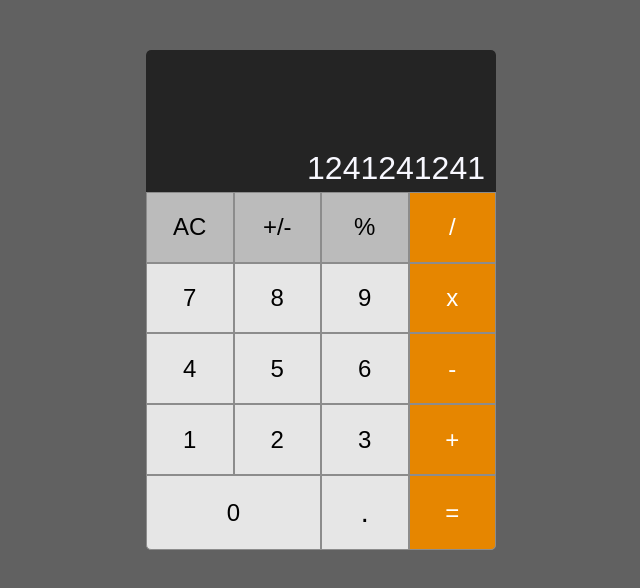
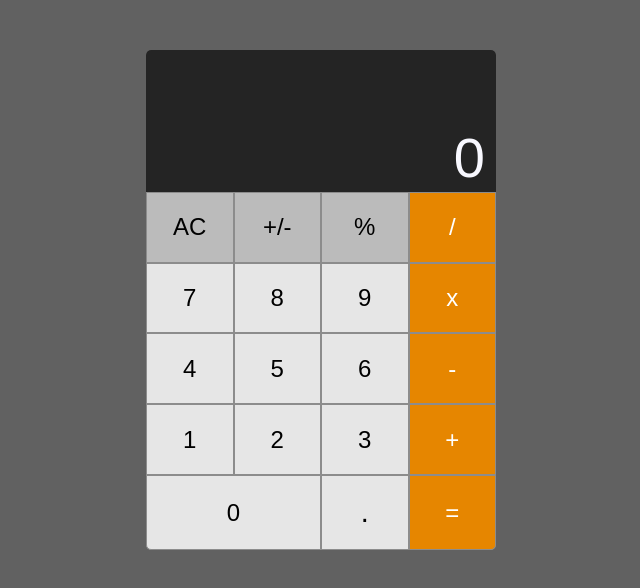
Before and after one commit to ij2872/react_calc, a React (Create React App) app: page / in a window 1280 px wide. Shown: the top 588 px of the page, without its empty margins (319-959 px from the left). Built offline with nearby package versions, Linux system fonts and the light colour scheme.

Commit message:
adding digits

```diff
--- a/src/components/calc/Calculator.js
+++ b/src/components/calc/Calculator.js
@@ -6,20 +6,23 @@ class componentName extends Component {
     constructor(props){
         super(props);
         this.state ={
-            displayValue: "1241241241",
+            displayValue: "0",
             prevValue: ""
         };
 
     }
 
     clearDisplay(){
-        this.setState({displayValue: ""});
+        this.setState({displayValue: "0"});
     }
 
     addDigit(digit){
         const {displayValue} = this.state;
+        // Limit amount of input to displayValue
         if(displayValue.length < 9){
-            this.setState({displayValue: displayValue + digit});
+            console.log("doing");
+            this.setState({
+                displayValue: displayValue === "0" ? digit : displayValue + digit});
         }
 
     }
--- a/src/components/calc/calc.css
+++ b/src/components/calc/calc.css
@@ -25,8 +25,9 @@ body{
     grid-row-end: 3;
 
     text-align: right;
-    font-size: 2em;
-    padding-top: 100px;
+    font-size: 3.5em;
+
+    padding-top: 75px;
     padding-right: 11px;
 }
 
```
Also changed, not shown: src/components/calc/CalcButton.js (deleted, +0 -9 lines).
